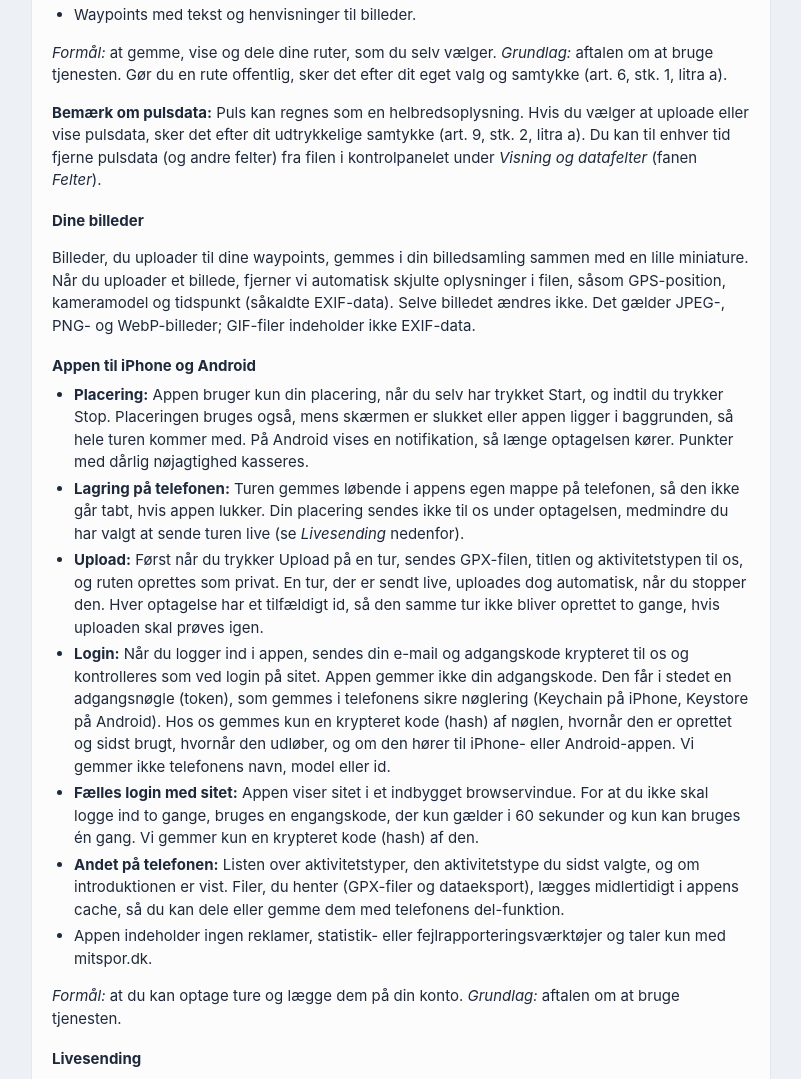
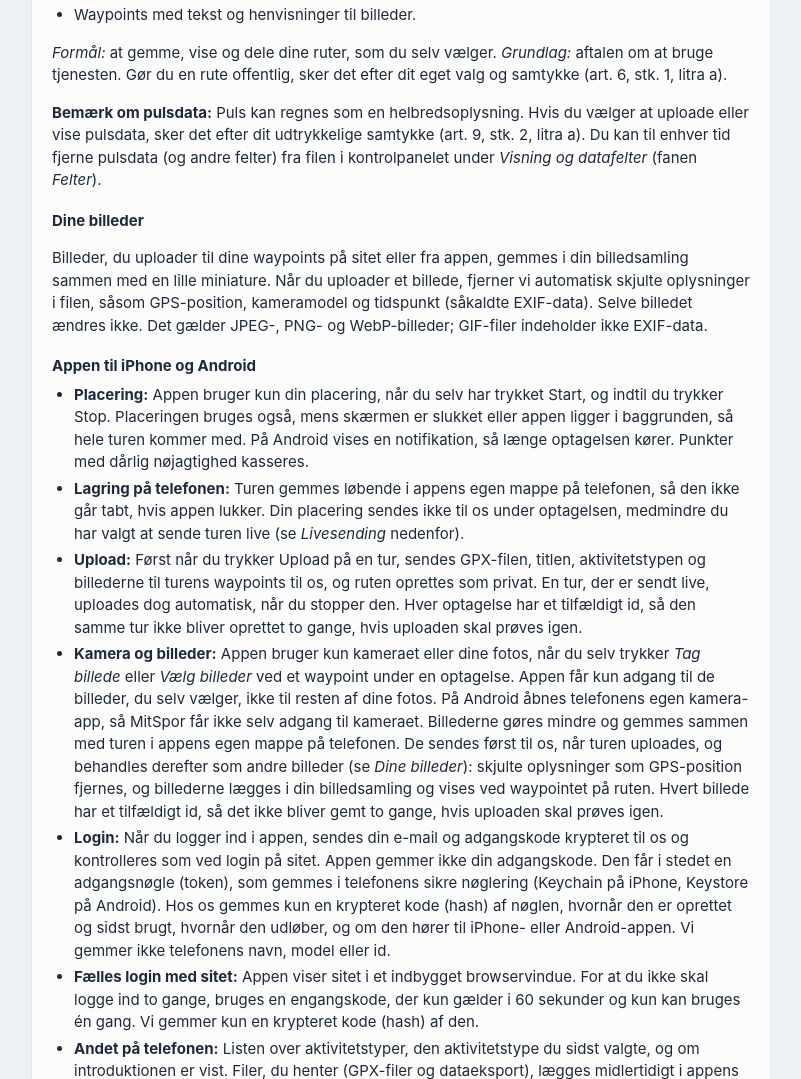
Before and after one commit to lianergoist/mitspor, a PHP site: page /privatlivspolitik.php in a window 1280 px wide. Shown: the part 1020-2099 px from the top of the page, without its empty margins (239-1040 px from the left). Run offline with PHP 8.4, Linux system fonts and the light colour scheme.

Commit message:
Privatlivspolitik: kamera og billeder fra appen
Co-Authored-By: Claude Opus 5.5 <noreply@anthropic.com>

```diff
--- a/public/privatlivspolitik.php
+++ b/public/privatlivspolitik.php
@@ -98,7 +98,7 @@ require_once __DIR__ . '/../app/config.php';
 
     <h3>Dine billeder</h3>
     <p>
-        Billeder, du uploader til dine waypoints, gemmes i din billedsamling sammen med en lille miniature.
+        Billeder, du uploader til dine waypoints på sitet eller fra appen, gemmes i din billedsamling sammen med en lille miniature.
         Når du uploader et billede, fjerner vi automatisk skjulte oplysninger i filen, såsom GPS-position, kameramodel og
         tidspunkt (såkaldte EXIF-data). Selve billedet ændres ikke. Det gælder JPEG-, PNG- og WebP-billeder; GIF-filer indeholder ikke EXIF-data.
     </p>
@@ -107,7 +107,8 @@ require_once __DIR__ . '/../app/config.php';
     <ul>
         <li><strong>Placering:</strong> Appen bruger kun din placering, når du selv har trykket Start, og indtil du trykker Stop. Placeringen bruges også, mens skærmen er slukket eller appen ligger i baggrunden, så hele turen kommer med. På Android vises en notifikation, så længe optagelsen kører. Punkter med dårlig nøjagtighed kasseres.</li>
         <li><strong>Lagring på telefonen:</strong> Turen gemmes løbende i appens egen mappe på telefonen, så den ikke går tabt, hvis appen lukker. Din placering sendes ikke til os under optagelsen, medmindre du har valgt at sende turen live (se <em>Livesending</em> nedenfor).</li>
-        <li><strong>Upload:</strong> Først når du trykker Upload på en tur, sendes GPX-filen, titlen og aktivitetstypen til os, og ruten oprettes som privat. En tur, der er sendt live, uploades dog automatisk, når du stopper den. Hver optagelse har et tilfældigt id, så den samme tur ikke bliver oprettet to gange, hvis uploaden skal prøves igen.</li>
+        <li><strong>Upload:</strong> Først når du trykker Upload på en tur, sendes GPX-filen, titlen, aktivitetstypen og billederne til turens waypoints til os, og ruten oprettes som privat. En tur, der er sendt live, uploades dog automatisk, når du stopper den. Hver optagelse har et tilfældigt id, så den samme tur ikke bliver oprettet to gange, hvis uploaden skal prøves igen.</li>
+        <li><strong>Kamera og billeder:</strong> Appen bruger kun kameraet eller dine fotos, når du selv trykker <em>Tag billede</em> eller <em>Vælg billeder</em> ved et waypoint under en optagelse. Appen får kun adgang til de billeder, du selv vælger, ikke til resten af dine fotos. På Android åbnes telefonens egen kamera-app, så MitSpor får ikke selv adgang til kameraet. Billederne gøres mindre og gemmes sammen med turen i appens egen mappe på telefonen. De sendes først til os, når turen uploades, og behandles derefter som andre billeder (se <em>Dine billeder</em>): skjulte oplysninger som GPS-position fjernes, og billederne lægges i din billedsamling og vises ved waypointet på ruten. Hvert billede har et tilfældigt id, så det ikke bliver gemt to gange, hvis uploaden skal prøves igen.</li>
         <li><strong>Login:</strong> Når du logger ind i appen, sendes din e-mail og adgangskode krypteret til os og kontrolleres som ved login på sitet. Appen gemmer ikke din adgangskode. Den får i stedet en adgangsnøgle (token), som gemmes i telefonens sikre nøglering (Keychain på iPhone, Keystore på Android). Hos os gemmes kun en krypteret kode (hash) af nøglen, hvornår den er oprettet og sidst brugt, hvornår den udløber, og om den hører til iPhone- eller Android-appen. Vi gemmer ikke telefonens navn, model eller id.</li>
         <li><strong>Fælles login med sitet:</strong> Appen viser sitet i et indbygget browservindue. For at du ikke skal logge ind to gange, bruges en engangskode, der kun gælder i 60 sekunder og kun kan bruges én gang. Vi gemmer kun en krypteret kode (hash) af den.</li>
         <li><strong>Andet på telefonen:</strong> Listen over aktivitetstyper, den aktivitetstype du sidst valgte, og om introduktionen er vist. Filer, du henter (GPX-filer og dataeksport), lægges midlertidigt i appens cache, så du kan dele eller gemme dem med telefonens del-funktion.</li>
@@ -185,7 +186,7 @@ require_once __DIR__ . '/../app/config.php';
         <li><strong>Sletter du en rute:</strong> GPX-filen og en evt. gemt original-fil (sikkerhedskopi fra udtynding) slettes straks, og rutens titel, beskrivelse, delingslink og positioner ryddes. Der bevares kun en tom markering, så personer med et gammelt link kan se, at ruten er slettet. Billeder i din billedsamling bliver liggende, til du sletter din konto (eller beder os fjerne dem).</li>
         <li><strong>Sletter du din konto:</strong> alle dine ruter og billeder (inklusive miniaturer) slettes, og din e-mail, dit navn og din adgangskode fjernes med det samme.</li>
         <li><strong>Livesendinger:</strong> Livesendingen og de punkter, appen har sendt live, gemmes, til du sletter livesendingen eller din konto. De færdige etaper er almindelige ruter og bliver liggende, til du sletter dem.</li>
-        <li><strong>Ture på telefonen:</strong> bliver liggende i appen, også efter upload, til du sletter dem i appen eller afinstallerer appen. Vi kan ikke se eller slette dem.</li>
+        <li><strong>Ture på telefonen</strong> (med waypoints og billeder): bliver liggende i appen, også efter upload, til du sletter dem i appen eller afinstallerer appen. Vi kan ikke se eller slette dem.</li>
         <li><strong>Adgangsnøgler til appen:</strong> holder op med at virke, når du logger ud i appen, når du skifter eller nulstiller din adgangskode, og når de ikke har været brugt i 180 dage. Oplysningerne om nøglerne slettes sammen med din konto. Engangskoder til fælles login slettes efter et døgn.</li>
         <li><strong>Sikkerhedsnoter (IP-adresser ved login m.m.):</strong> slettes automatisk efter 30 dage.</li>
         <li><strong>Serverens adgangslog:</strong> 3 måneder.</li>
```
